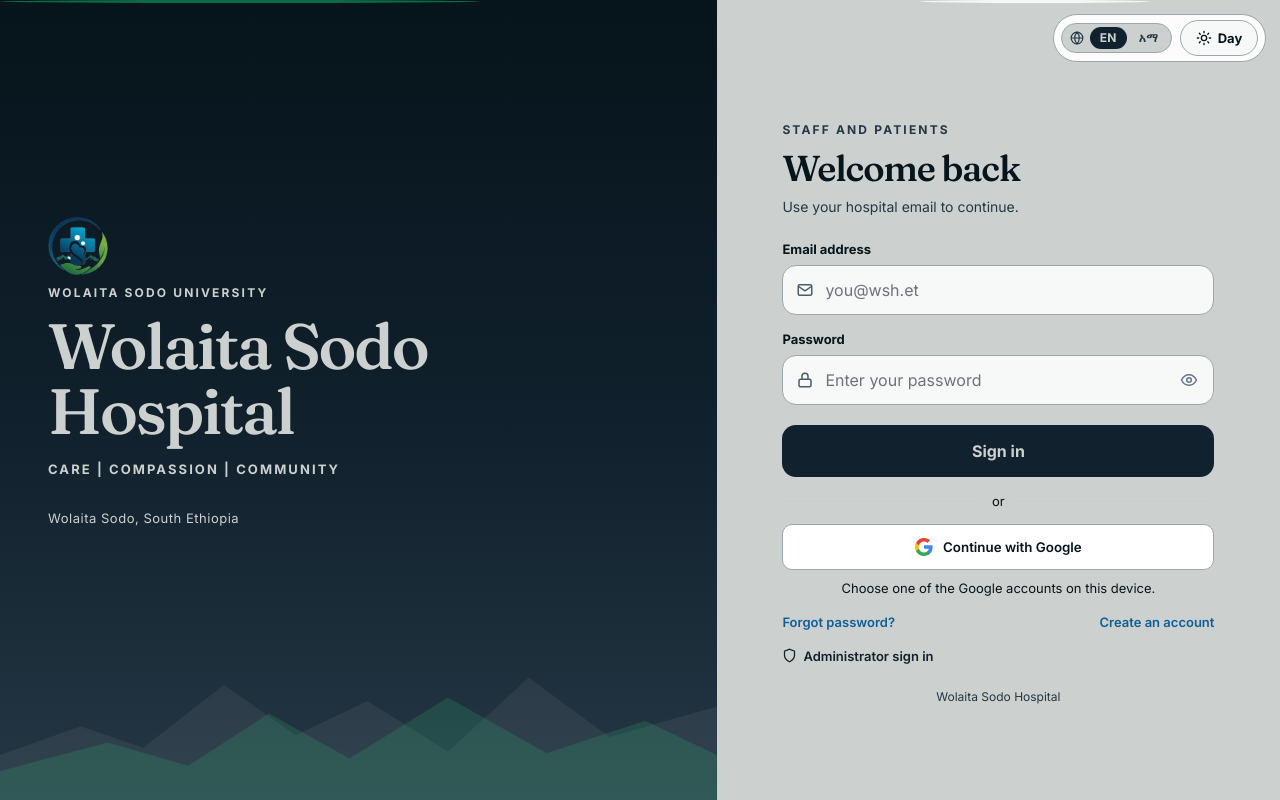
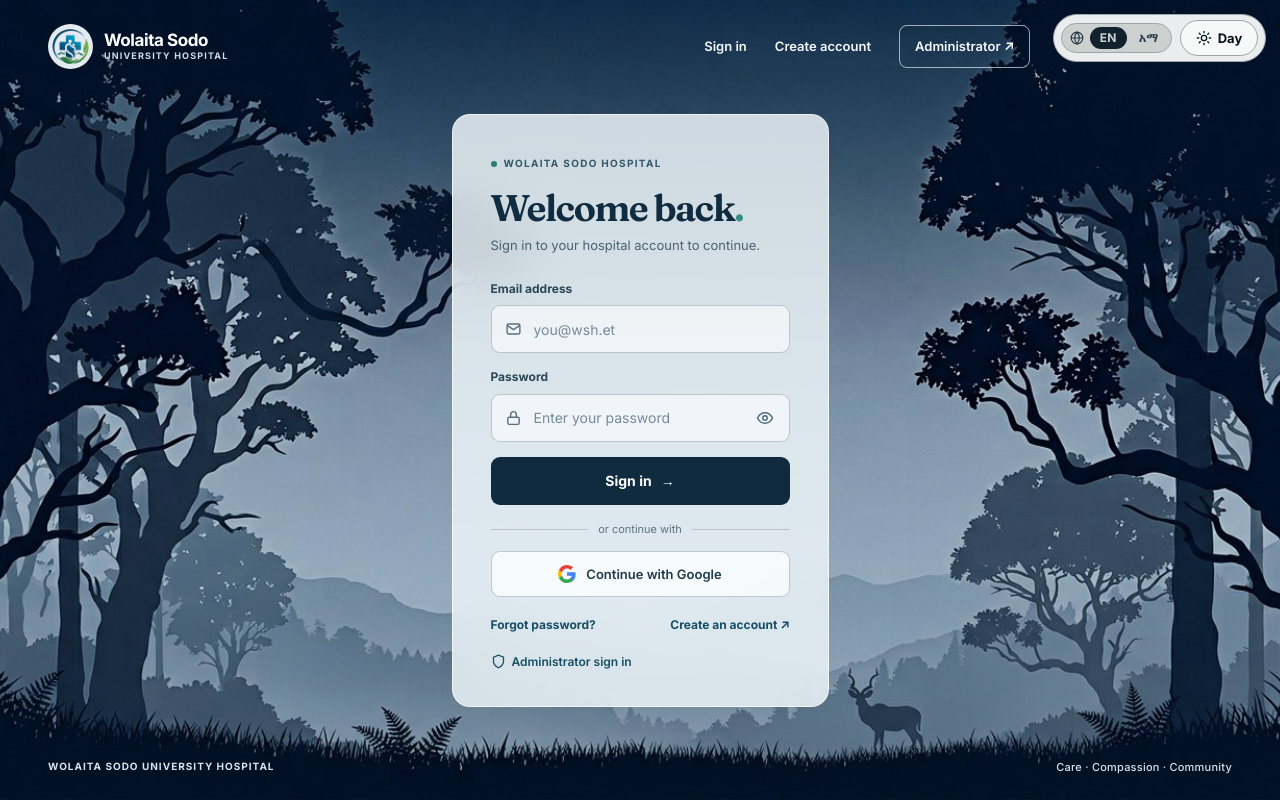
Before and after one commit to abrahammergia772/Final-project, a plain HTML site: page frontend/index.html in a window 1280 px wide. Drawn offline with Linux system fonts and the light colour scheme; no server answers.

Commit message:
Redesign hospital login page

```diff
--- /dev/null
+++ b/frontend/assets/css/login-scene.css
@@ -0,0 +1,111 @@
+/* Main login only: a calm, illustrated scene with a frosted sign-in card. */
+#loginView.login-scene {
+  position: relative;
+  isolation: isolate;
+  display: flex;
+  flex-direction: column;
+  width: 100%;
+  min-height: 100vh;
+  min-height: 100dvh;
+  padding: 0;
+  overflow: auto;
+  background: linear-gradient(180deg, rgba(4, 18, 34, .22), rgba(4, 19, 35, .04) 45%, rgba(3, 18, 29, .3)), url('../images/login-forest.jpg') center center / cover no-repeat, #1a334a;
+  color: #fff;
+  font-family: Inter, 'Noto Sans Ethiopic', system-ui, sans-serif;
+}
+#loginView.login-scene::before, #loginView.login-scene::after { display: none; }
+#loginView .scene-header {
+  width: 100%;
+  max-width: 1600px;
+  margin: 0 auto;
+  display: flex;
+  align-items: center;
+  justify-content: space-between;
+  gap: 24px;
+  padding: 24px 250px 15px 48px;
+}
+#loginView .scene-brand { display: inline-flex; align-items: center; gap: 11px; color: #fff; text-decoration: none; flex-shrink: 0; }
+#loginView .scene-brand img { width: 45px; height: 45px; object-fit: contain; border-radius: 50%; background: rgba(245, 251, 255, .93); padding: 4px; }
+#loginView .scene-brand span { display: flex; flex-direction: column; gap: 2px; }
+#loginView .scene-brand strong { color: #fff; font-size: 17px; font-weight: 700; letter-spacing: -.025em; line-height: 1.1; }
+#loginView .scene-brand small { color: #c9dce8; font-size: 9px; letter-spacing: .13em; font-weight: 700; line-height: 1.2; }
+#loginView .scene-nav { display: flex; align-items: center; gap: 28px; white-space: nowrap; }
+#loginView .scene-nav a { color: #f4f9fc; font-size: 13px; font-weight: 600; text-decoration: none; }
+#loginView .scene-nav a:hover { color: #fff; text-decoration: underline; text-underline-offset: 5px; }
+#loginView .scene-nav a.scene-nav-admin { border: 1px solid rgba(234, 246, 252, .65); padding: 10px 15px; border-radius: 8px; }
+#loginView .scene-nav a.scene-nav-admin:hover { background: rgba(255, 255, 255, .12); text-decoration: none; }
+#loginView .scene-main { display: flex; flex: 1 0 auto; align-items: center; justify-content: center; padding: 24px 20px 34px; }
+#loginView .login-panel { width: 100%; display: flex; justify-content: center; align-items: center; padding: 0; background: none; box-shadow: none; }
+#loginView .login-card {
+  width: 100%;
+  max-width: 440px;
+  margin: 0;
+  padding: 34px 38px 30px;
+  color: #132b3c;
+  background: rgba(237, 246, 250, .84);
+  border: 1px solid rgba(255, 255, 255, .7);
+  border-radius: 18px;
+  box-shadow: 0 26px 70px rgba(4, 16, 29, .37), inset 0 1px 0 rgba(255, 255, 255, .6);
+  backdrop-filter: blur(22px);
+  -webkit-backdrop-filter: blur(22px);
+  animation: none;
+}
+#loginView .scene-eyebrow { display: inline-flex; align-items: center; gap: 7px; color: #36586a; font-size: 10px; font-weight: 800; letter-spacing: .13em; }
+#loginView .scene-eyebrow-dot { width: 6px; height: 6px; border-radius: 50%; background: #287e72; box-shadow: 0 0 0 3px rgba(40, 126, 114, .12); }
+#loginView .login-title { color: #102c40; font-family: Fraunces, Georgia, serif; font-size: 37px; font-weight: 640; line-height: 1.1; letter-spacing: -.04em; margin: 14px 0 0; }
+#loginView .scene-period { color: #338e86; }
+#loginView .login-sub { color: #486272; margin: 8px 0 24px; font-size: 13px; line-height: 1.5; }
+#loginView .login-field { margin-bottom: 15px; }
+#loginView .login-field label { color: #294758; font-size: 12px; font-weight: 700; margin: 0 0 7px; }
+#loginView .login-input .field-icon { color: #587181; left: 14px; width: 17px; height: 17px; }
+#loginView .login-input input.form-control {
+  width: 100%; height: 48px; padding: 0 45px 0 42px;
+  color: #112c3d; background: rgba(255, 255, 255, .6);
+  border: 1px solid rgba(77, 111, 128, .35); border-radius: 9px;
+  font-size: 14px; box-shadow: none;
+}
+#loginView .login-input input.form-control::placeholder { color: #748c99; opacity: 1; }
+#loginView .login-input input.form-control:focus { outline: none; border-color: #237786; box-shadow: 0 0 0 3px rgba(35, 119, 134, .18); }
+#loginView .pw-toggle { color: #506d7e; }
+#loginView .pw-toggle:hover { color: #16394a; background: rgba(22, 57, 74, .08); }
+#loginView .login-submit.btn-primary.btn-block { display: flex; width: 100%; height: 48px; margin-top: 8px; border-radius: 9px; background: #102b3d; color: #fff; font-size: 14px; font-weight: 700; box-shadow: 0 8px 18px rgba(16, 43, 61, .18); }
+#loginView .login-submit.btn-primary.btn-block:hover:not(:disabled) { background: #1c465a; }
+#loginView .login-submit .btn-label { display: flex; align-items: center; justify-content: center; gap: 9px; }
+#loginView .login-submit.is-busy .btn-label { display: none; }
+#loginView .login-or { color: #5b7481; font-size: 11px; margin: 16px 0 13px; }
+#loginView .login-or::before, #loginView .login-or::after { background: rgba(87, 118, 132, .3); }
+#loginView .google-continue { height: 46px; min-height: 46px; border: 1px solid rgba(77, 111, 128, .35); border-radius: 9px; color: #203b4c; background: rgba(255, 255, 255, .75); font-size: 13px; }
+#loginView .google-continue:hover:not(:disabled) { background: #fff; }
+#loginView .login-links { margin-top: 19px; font-size: 12px; font-weight: 650; }
+#loginView .login-links a, #loginView .login-admin-link { color: #164f65; text-decoration: none; }
+#loginView .login-links a:hover, #loginView .login-admin-link:hover { text-decoration: underline; }
+#loginView .login-admin-link { display: inline-flex; margin-top: 18px; font-size: 12px; font-weight: 600; }
+#loginView .login-error { color: #8c2020; background: #fff0f0; border-color: #ef9d9d; }
+#loginView a:focus-visible, #loginView button:focus-visible { outline: 3px solid #399c9e; outline-offset: 3px; }
+#loginView .scene-footer { width: 100%; display: flex; justify-content: space-between; gap: 18px; padding: 12px 48px 24px; color: #d2e4ed; font-size: 10px; font-weight: 700; letter-spacing: .1em; }
+#loginView .scene-footer span:last-child { font-size: 11px; letter-spacing: .02em; font-weight: 500; }
+@media (max-width: 1050px) {
+  #loginView .scene-header { padding-left: 24px; padding-right: 225px; }
+  #loginView .scene-nav { gap: 15px; }
+  #loginView .scene-nav a:first-child { display: none; }
+  #loginView .scene-footer { padding-left: 24px; padding-right: 24px; }
+}
+@media (max-width: 700px) {
+  #loginView.login-scene { background-position: center center; }
+  #loginView .scene-header { min-height: 76px; padding: 16px 200px 8px 18px; }
+  #loginView .scene-brand img { width: 38px; height: 38px; }
+  #loginView .scene-brand strong { font-size: 14px; }
+  #loginView .scene-brand small { font-size: 8px; }
+  #loginView .scene-nav { display: none; }
+  #loginView .scene-main { align-items: center; padding: 20px 16px 32px; }
+  #loginView .login-card { max-width: 440px; padding: 29px 26px 26px; }
+  #loginView .login-title { font-size: 33px; }
+  #loginView .scene-footer { padding: 8px 18px 18px; flex-direction: column; gap: 5px; font-size: 9px; }
+}
+@media (max-width: 390px) {
+  #loginView .scene-brand small { letter-spacing: .04em; }
+  #loginView .scene-brand strong { font-size: 12px; }
+  #loginView .scene-brand { gap: 7px; }
+  #loginView .scene-brand img { width: 34px; height: 34px; }
+}
+@media (prefers-reduced-motion: reduce) { #loginView * { scroll-behavior: auto; } }
--- a/frontend/index.html
+++ b/frontend/index.html
@@ -16,53 +16,37 @@
 <link rel="stylesheet" href="assets/css/dashboard.css?v=11" />
 <link rel="stylesheet" href="assets/css/flow-dashboard.css?v=10" />
 <link rel="stylesheet" href="assets/css/modules.css?v=3" />
+<link rel="stylesheet" href="assets/css/login-scene.css?v=1" />
 
   <script src="assets/js/theme.js?v=2"></script></head>
 <body>
 
 <!-- ============ LOGIN VIEW ============ -->
-<div class="login-body login-split" id="loginView">
-  <div class="login-stage">
-    <aside class="login-hero" aria-label="Wolaita Sodo Hospital">
-      <div class="login-hero-inner">
-        <img class="login-mark" src="assets/images/logo-mark.png" alt="" />
-        <p class="login-kicker">Wolaita Sodo University</p>
-        <h1 class="wide"><span>Wolaita Sodo</span><br>Hospital</h1>
-        <p class="login-tag" data-i18n="Care | Compassion | Community">Care | Compassion | Community</p>
-        <svg class="login-ecg" viewBox="0 0 320 40" aria-hidden="true">
-          <path d="M0 22 H48 L62 22 L76 8 L92 34 L106 22 H150 L164 22 L178 6 L196 36 L210 22 H320"/>
-        </svg>
-        <ul class="login-points">
-          <li>
-            <span class="lp-icon" aria-hidden="true"><svg viewBox="0 0 24 24" fill="none" stroke="currentColor" stroke-width="2" stroke-linecap="round" stroke-linejoin="round"><path d="M2 4v16M2 8h18a2 2 0 0 1 2 2v10M2 17h20"/><path d="M6 8v9"/></svg></span>
-            <span><strong>Ward board</strong><small>See who is in each bed</small></span>
-          </li>
-          <li>
-            <span class="lp-icon" aria-hidden="true"><svg viewBox="0 0 24 24" fill="none" stroke="currentColor" stroke-width="2" stroke-linecap="round" stroke-linejoin="round"><path d="M10 2v6L4.5 19a2 2 0 0 0 1.8 3h11.4a2 2 0 0 0 1.8-3L14 8V2"/><path d="M8.5 2h7M7 15h10"/></svg></span>
-            <span><strong>Laboratory</strong><small>Samples, results and the blood bank</small></span>
-          </li>
-          <li>
-            <span class="lp-icon" aria-hidden="true"><svg viewBox="0 0 24 24" fill="none" stroke="currentColor" stroke-width="2" stroke-linecap="round" stroke-linejoin="round"><rect x="3" y="4" width="18" height="18" rx="2"/><path d="M16 2v4M8 2v4M3 10h18"/></svg></span>
-            <span><strong>Front desk</strong><small>Queue, admissions and cashier</small></span>
-          </li>
-        </ul>
-        <p class="login-place">Wolaita Sodo, South Ethiopia</p>
-      </div>
-      <svg class="login-hills" viewBox="0 0 800 200" preserveAspectRatio="none" aria-hidden="true">
-      <path d="M0 150 L90 118 L160 142 L250 72 L330 128 L410 90 L500 146 L590 64 L680 130 L800 96 L800 200 L0 200 Z" fill="rgba(255,255,255,.06)"/>
-      <path d="M0 168 L120 136 L210 162 L300 104 L390 154 L500 86 L610 148 L720 112 L800 150 L800 200 L0 200 Z" fill="rgba(46,168,112,.22)"/>
-    </svg>
-    </aside>
-    <section class="login-panel">
+<div class="login-body login-split login-scene" id="loginView">
+  <header class="scene-header">
+    <a class="scene-brand" href="index.html" aria-label="Wolaita Sodo Hospital login">
+      <img src="assets/images/logo-mark.png" alt="" />
+      <span><strong>Wolaita Sodo</strong><small>UNIVERSITY HOSPITAL</small></span>
+    </a>
+    <nav class="scene-nav" aria-label="Login navigation">
+      <a href="#loginEmail">Sign in</a>
+      <a href="signup.html">Create account</a>
+      <a class="scene-nav-admin" href="admin-login.html">Administrator <span aria-hidden="true">↗</span></a>
+    </nav>
+  </header>
+  <main class="scene-main">
+    <section class="login-panel" aria-labelledby="loginTitle">
       <div class="login-card">
-        <p class="login-kicker login-kicker-form">Staff and patients</p>
-        <h2 class="login-title">Welcome back</h2>
-        <p class="login-sub">Use your hospital email to continue.</p>
-
-        <div class="login-error" id="loginError">
+        <div class="scene-card-heading">
+          <span class="scene-eyebrow"><span class="scene-eyebrow-dot" aria-hidden="true"></span> WOLAITA SODO HOSPITAL</span>
+          <h1 class="login-title" id="loginTitle">Welcome back<span class="scene-period">.</span></h1>
+          <p class="login-sub">Sign in to your hospital account to continue.</p>
+        </div>
+        <div class="login-error" id="loginError" role="alert" aria-live="polite">
           <svg viewBox="0 0 24 24" width="18" height="18" fill="none" stroke="currentColor" stroke-width="2"><circle cx="12" cy="12" r="9"/><path d="M12 8v4M12 16h.01"/></svg>
           <span id="loginErrorText">Invalid credentials.</span>
         </div>
+
 
         <form id="loginForm" novalidate>
           <div class="login-field">
@@ -85,27 +69,25 @@
           </div>
           <button class="btn btn-primary btn-lg btn-block login-submit" type="submit" id="loginBtn">
             <span class="btn-spin" aria-hidden="true"></span>
-            <span class="btn-label">Sign in</span>
+            <span class="btn-label">Sign in <span aria-hidden="true">→</span></span>
           </button>
-          <div class="login-or"><span>or</span></div>
+          <div class="login-or"><span>or continue with</span></div>
           <button class="google-continue" type="button" id="googleLogin">
             <svg viewBox="0 0 18 18" width="18" height="18" aria-hidden="true"><path fill="#4285F4" d="M17.64 9.2c0-.64-.06-1.25-.16-1.84H9v3.48h4.84a4.14 4.14 0 0 1-1.8 2.72v2.26h2.92c1.7-1.57 2.68-3.88 2.68-6.62Z"/><path fill="#34A853" d="M9 18c2.43 0 4.47-.8 5.96-2.18l-2.92-2.26c-.8.54-1.84.86-3.04.86-2.34 0-4.32-1.58-5.02-3.7H.96v2.33A9 9 0 0 0 9 18Z"/><path fill="#FBBC05" d="M3.98 10.72A5.41 5.41 0 0 1 3.7 9c0-.6.1-1.18.28-1.72V4.95H.96A9 9 0 0 0 0 9c0 1.45.35 2.82.96 4.05l3.02-2.33Z"/><path fill="#EA4335" d="M9 3.58c1.32 0 2.5.45 3.44 1.35l2.58-2.58C13.46.89 11.43 0 9 0A9 9 0 0 0 .96 4.95l3.02 2.33C4.68 5.16 6.66 3.58 9 3.58Z"/></svg>
             <span>Continue with Google</span>
           </button>
-          <p class="google-hint">Choose one of the Google accounts on this device.</p>
           <div class="login-links">
             <a href="forgot-password.html?v=5">Forgot password?</a>
-            <a href="signup.html">Create an account</a>
+            <a href="signup.html">Create an account <span aria-hidden="true">↗</span></a>
           </div>
           <div>
             <a href="admin-login.html" class="login-admin-link"><svg viewBox="0 0 24 24" width="15" height="15" fill="none" stroke="currentColor" stroke-width="2"><path d="M12 22s8-4 8-10V5l-8-3-8 3v7c0 6 8 10 8 10z"/></svg> Administrator sign in</a>
           </div>
         </form>
-
-        <p class="text-center text-sm login-foot">Wolaita Sodo Hospital</p>
       </div>
     </section>
-  </div>
+  </main>
+  <footer class="scene-footer"><span>WOLAITA SODO UNIVERSITY HOSPITAL</span><span>Care · Compassion · Community</span></footer>
 </div>
 
 <!-- ============ APP VIEW (SPA shell) ============ -->
```
Also changed, not shown: frontend/assets/images/login-forest.jpg (added).
